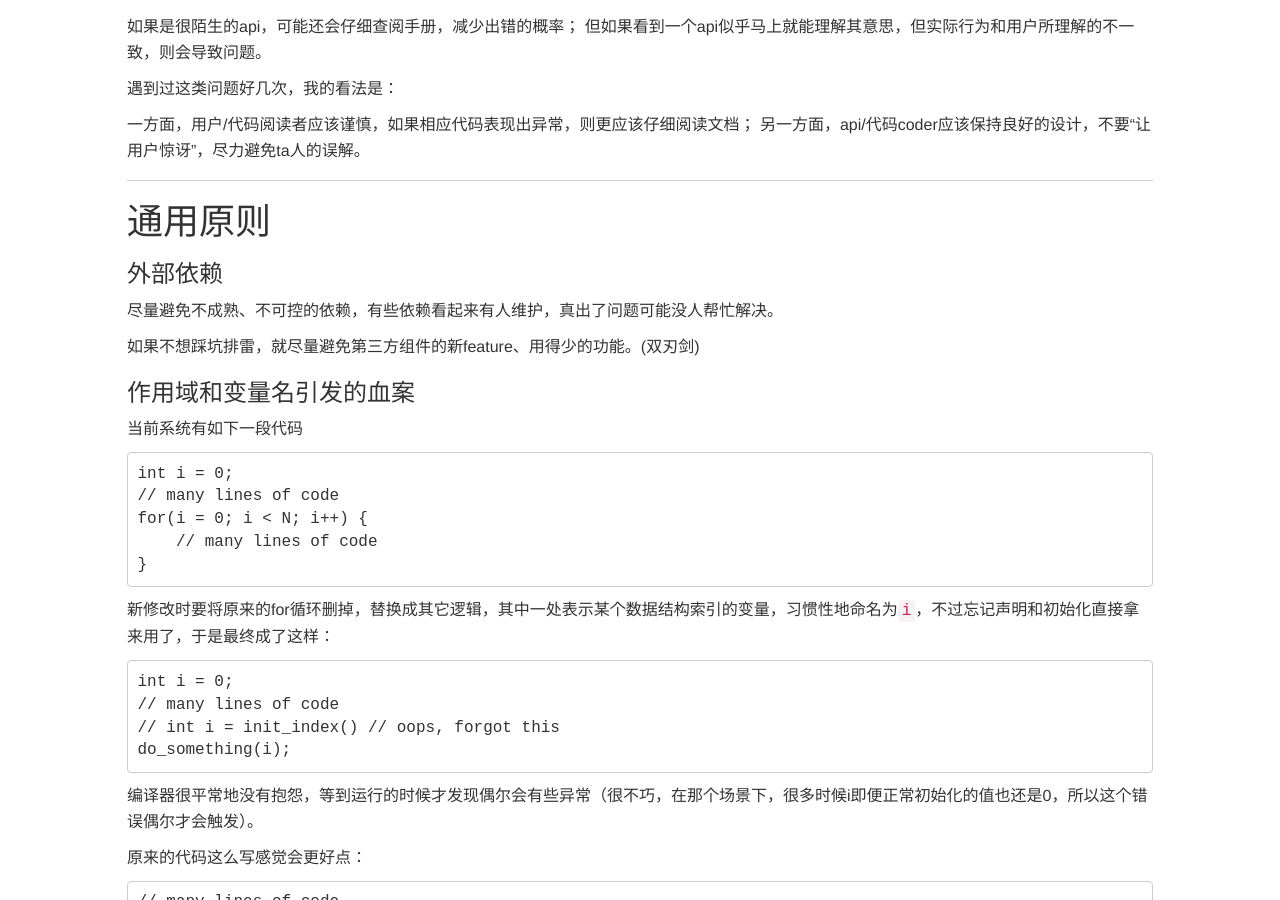
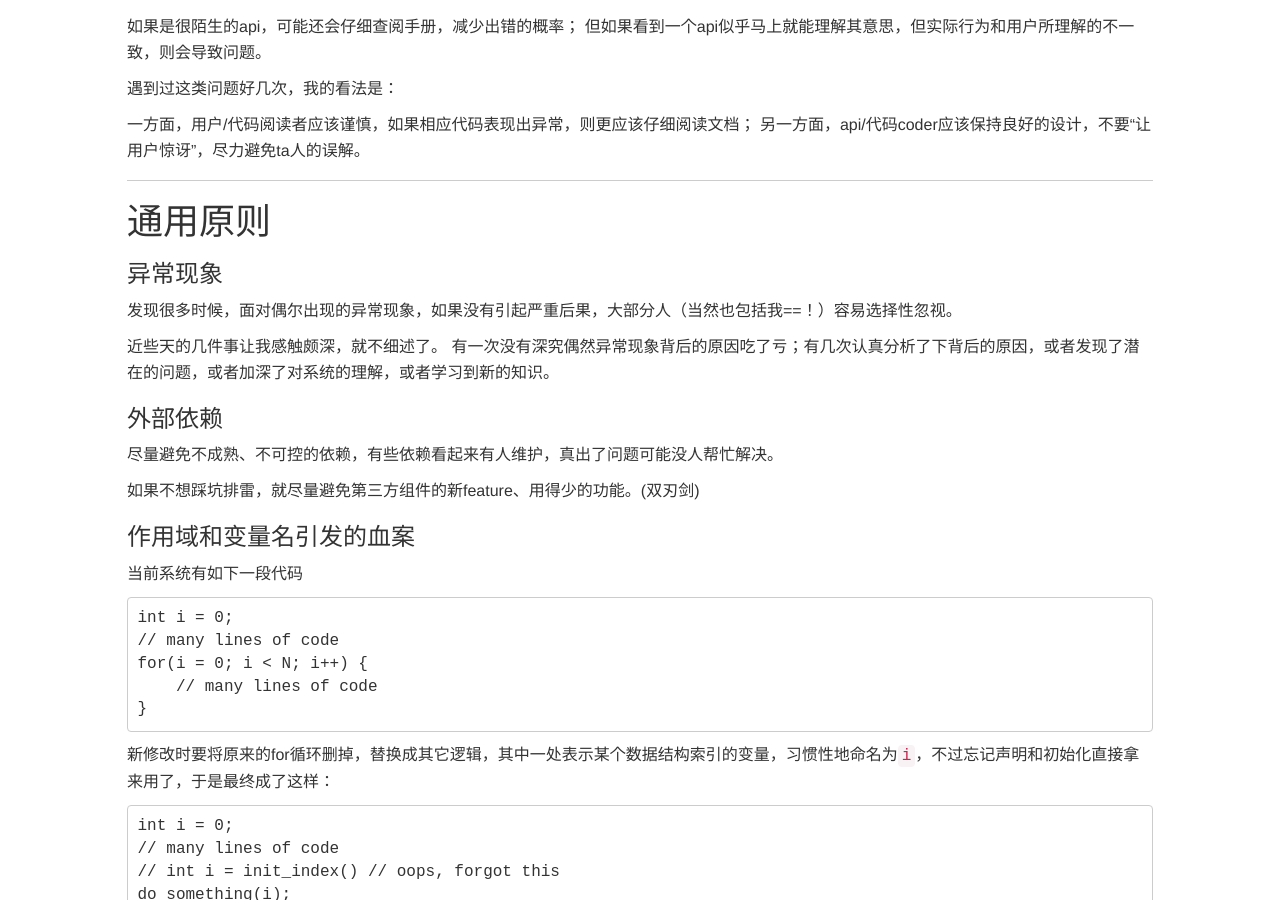
Before and after one commit to taocp/taocp.github.com, a Jekyll site: the page built from _posts/2016-04-10-编程有关的一些思考.md, in a window 1280 px wide and 900 px high, scrolled down 2322 px. Built offline with Jekyll 4.4.1, drawn with Linux system fonts in a browser that asks for light colours; nearby versions of some CDN libraries; library files that are not in the unit come from our copies; comment, search, counter and statistics services are not loaded; some of the changed text lies outside the part shown.

Commit message:
update thinking-in-programming

```diff
--- a/_posts/2016-04-10-编程有关的一些思考.md
+++ b/_posts/2016-04-10-编程有关的一些思考.md
@@ -127,6 +127,14 @@ categories:
 
 # 通用原则
 
+### 异常现象
+
+发现很多时候，面对偶尔出现的异常现象，如果没有引起严重后果，大部分人（当然也包括我==！）容易选择性忽视。
+
+近些天的几件事让我感触颇深，就不细述了。
+有一次没有深究偶然异常现象背后的原因吃了亏；有几次认真分析了下背后的原因，或者发现了潜在的问题，或者加深了对系统的理解，或者学习到新的知识。
+
+
 ### 外部依赖
 
 尽量避免不成熟、不可控的依赖，有些依赖看起来有人维护，真出了问题可能没人帮忙解决。
@@ -196,6 +204,9 @@ if (a->do() && b->do()) {
 
 使用指针时永远要考虑到空指针的问题
 
+### Hash
+
+最朴素的情况，算hash值往往是形如 `hash(i) % N`，应该仔细考虑下 `N` 值是否可能变化，如果真有变化会产生哪些影响，一致性hash是否可以应对等，想好对策。另外，在`N`值变化时，也应当有合适的日志等机制反馈出来。
 
 ### 配置
 
```
